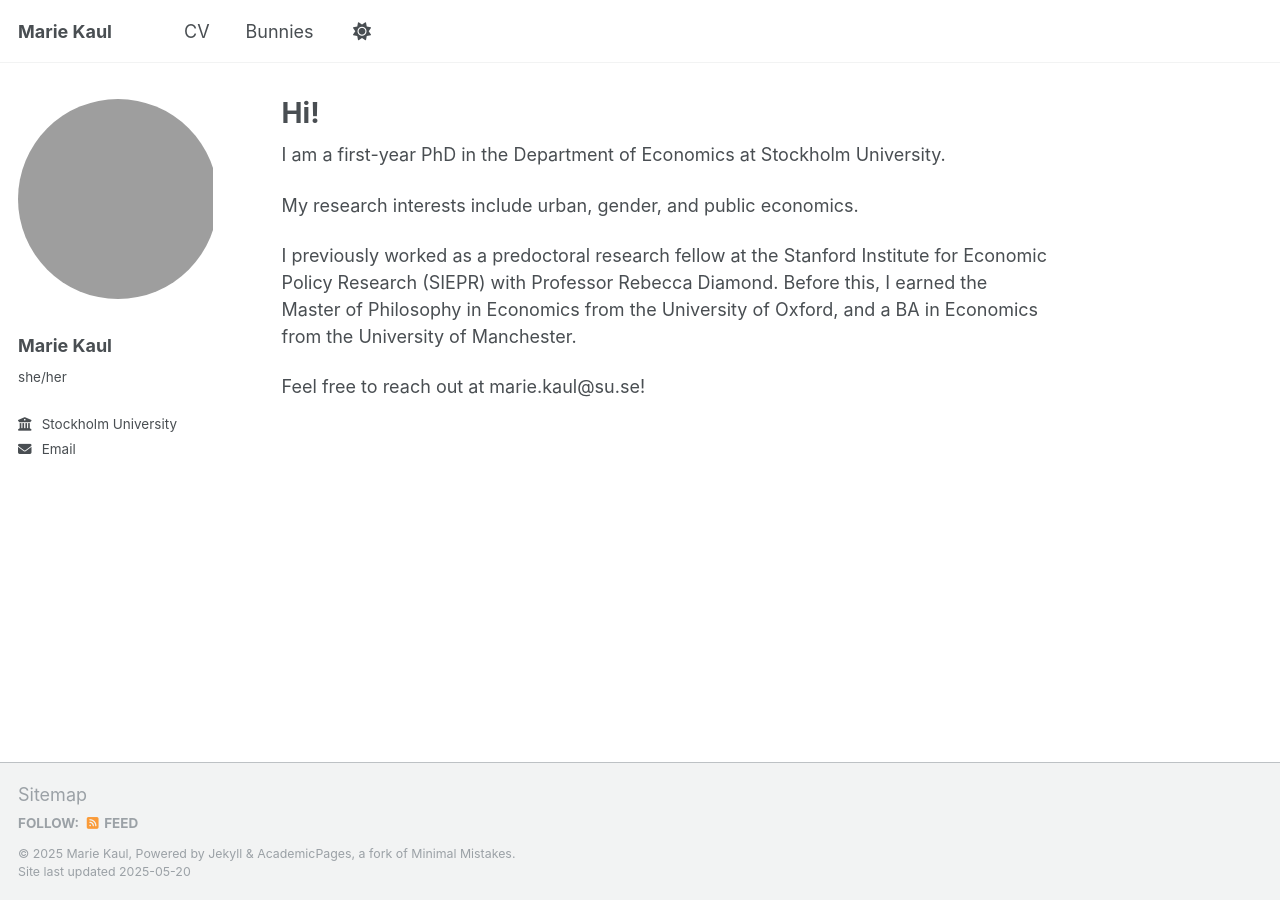
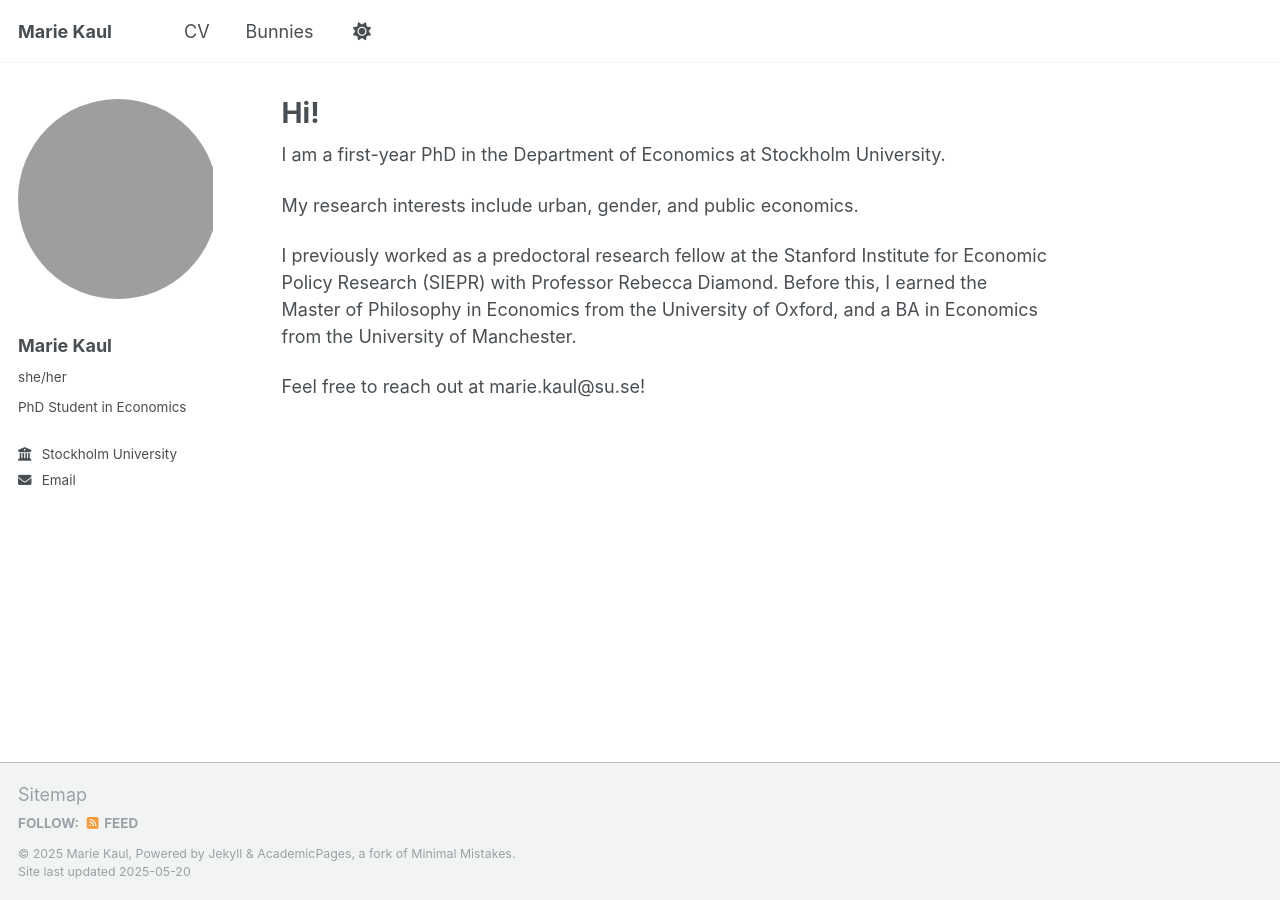
Before and after one commit to marie-kaul/marie-kaul.github.io, a Jekyll site: the page built from _pages/about.md, in a window 1280 px wide. Built offline with Jekyll 4.4.1, drawn with Linux system fonts in a browser that asks for light colours.

Commit message:
Update _config.yml

```diff
--- a/_config.yml
+++ b/_config.yml
@@ -30,7 +30,7 @@ author:
   avatar           : "headshot_mck.png"
   name             : "Marie Kaul"
   pronouns         : "she/her"
-  bio              : #"Short biography for the left-hand sidebar"
+  bio              : "PhD Student in Economics"
   location         : #"Stockholm"
   employer         : "Stockholm University"
   uri              : # URL
```
